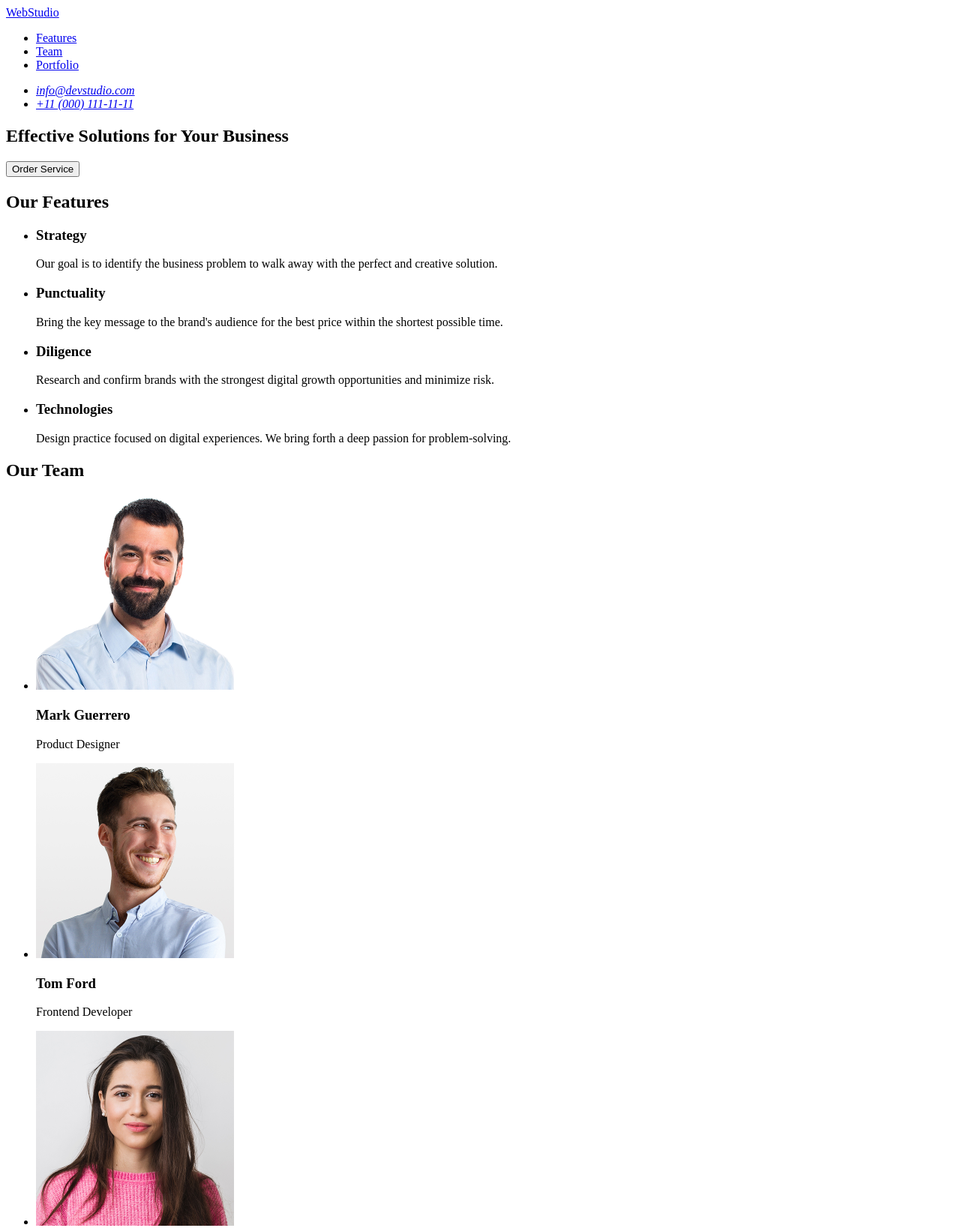
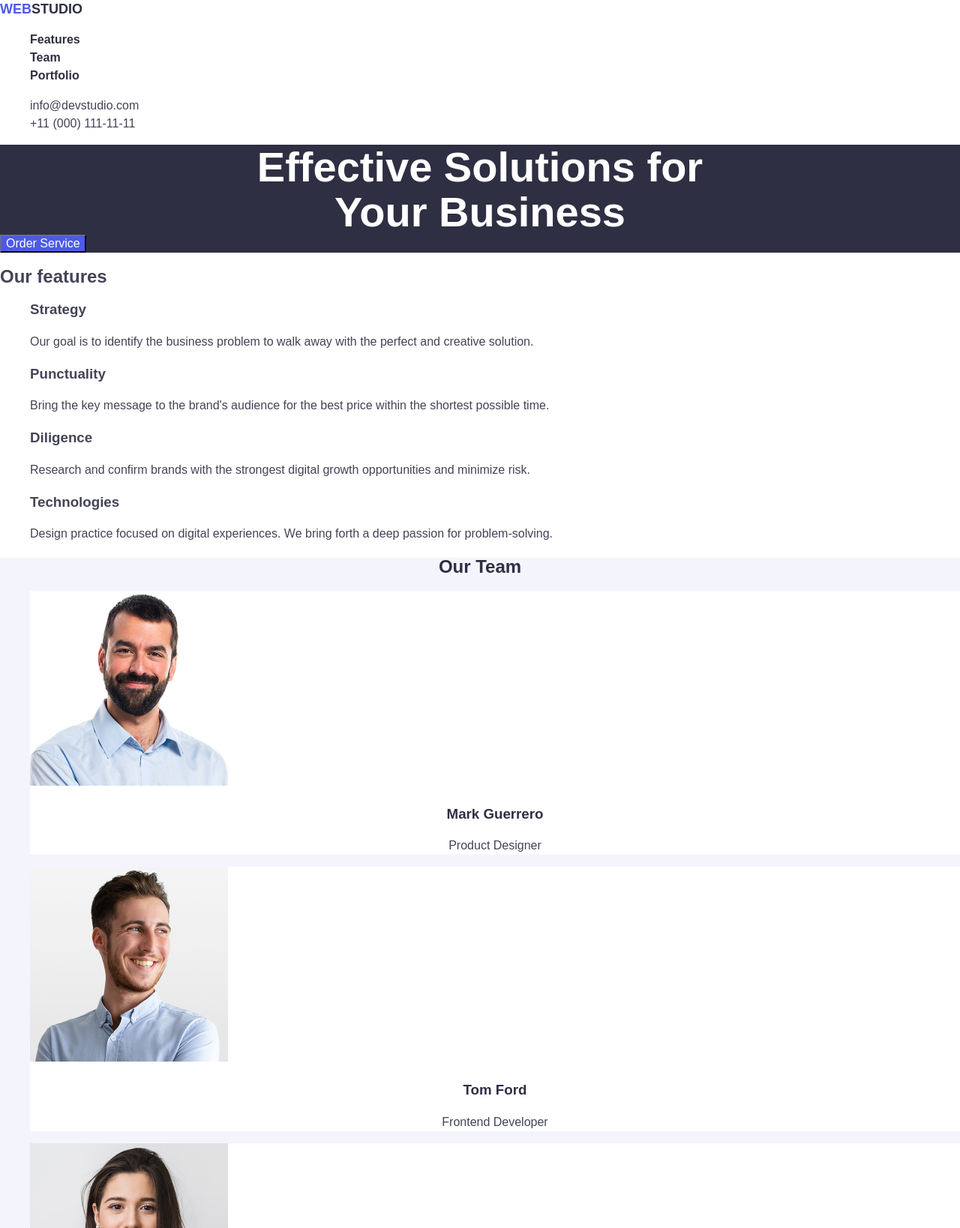
Before and after one commit to Herugriim/goit-markup-hw-02, a plain HTML site: page index.html in a window 1280 px wide. Shown: the top 1638 px of the page at 75% size. Drawn offline with nearby package versions, Linux system fonts and the light colour scheme.

Commit message:
The First try

```diff
--- a/css/common.css
+++ b/css/common.css
@@ -0,0 +1,19 @@
+body {
+    font-family: "Roboto, Raleway", sans-serif;
+    color: #434455;
+    line-height: 24px;
+    font-size: 16px;
+    font-weight: 400;
+    letter-spacing: 2%;
+}
+
+a {
+    text-decoration: none;
+    color: inherit;
+    font-style: normal;
+    letter-spacing: normal;
+}
+
+ul {
+    list-style: none;
+}
--- a/css/footer.css
+++ b/css/footer.css
@@ -0,0 +1,20 @@
+.footer {
+    color: #ffffff;
+    background-color: #2e2f42;
+}
+
+.footer .logo {
+    font-size: 18px;
+    text-transform: uppercase;
+    font-weight: bold;
+}
+
+.footer .accent {
+    color: #4D5AE5;
+}
+
+.nav .nav-link:hover,
+.nav .nav-link:focus,
+.nav .nav-link:active {
+    color: #404BBF;
+}
--- a/css/header.css
+++ b/css/header.css
@@ -0,0 +1,25 @@
+.header {
+    color: #2E2F42;
+    background-color: #ffffff;
+    font-weight: bold;
+}
+
+.header .logo {
+    font-size: 18px;
+    text-transform: uppercase;
+}
+
+.header .accent {
+    color: #4D5AE5;
+}
+
+.header .address {
+    color: #434455;
+    font-weight: 400;
+
+}
+
+.header .link:hover,
+.header .link:focus {
+    color: #404BBF;
+}
--- a/css/hero.css
+++ b/css/hero.css
@@ -0,0 +1,29 @@
+.hero {
+    font-weight: bold;
+    background-color: #2E2F42;
+    color: #ffffff
+}
+
+.hero .hero-title {
+
+    font-size: 56px;
+    background-color: #2E2F42;
+    text-align: center;
+    line-height: 60px;
+
+    width: 700px;
+    margin: auto;
+}
+
+.hero .hero-button {
+    color: #ffffff;
+    background-color: #4D5AE5;
+    border-color: #2E2F42;
+    cursor: pointer;
+    text-align: left;
+}
+
+.hero .hero-button:hover,
+.hero .hero-button:focus {
+    background-color: #404BBF;
+}
--- a/css/main.css
+++ b/css/main.css
@@ -0,0 +1,7 @@
+@import './common.css';
+@import './header.css';
+@import './hero.css';
+@import './features.css';
+@import './team.css';
+@import './portfolio.css';
+@import './footer.css';
--- a/css/portfolio.css
+++ b/css/portfolio.css
@@ -0,0 +1,3 @@
+.portfolio h2 {
+    text-align: center;
+}
--- a/css/team.css
+++ b/css/team.css
@@ -0,0 +1,21 @@
+.team {
+    background-color: #F4F4FD;
+}
+
+.team li {
+    background-color: #ffffff;
+}
+
+.team h3 {
+    text-align: center;
+    color: #2E2F42;
+}
+
+.team p {
+    text-align: center;
+}
+
+.team h2 {
+    color: #2E2F42;
+    text-align: center;
+}
--- a/index.html
+++ b/index.html
@@ -4,47 +4,56 @@
 <head>
     <meta charset="UTF-8">
     <meta name="viewport" content="width=device-width, initial-scale=1.0">
+    <link rel="preconnect" href="https://fonts.googleapis.com">
+    <link rel="preconnect" href="https://fonts.gstatic.com" crossorigin>
+    <link
+        href="https://fonts.googleapis.com/css2?family=Raleway:ital,wght@0,100..900;1,100..900&family=Roboto:ital,wght@0,100..900;1,100..900&display=swap"
+        rel="stylesheet">
+    <link rel="stylesheet" href="https://cdnjs.cloudflare.com/ajax/libs/modern-normalize/3.0.1/modern-normalize.min.css"
+        integrity="sha512-q6WgHqiHlKyOqslT/lgBgodhd03Wp4BEqKeW6nNtlOY4quzyG3VoQKFrieaCeSnuVseNKRGpGeDU3qPmabCANg=="
+        crossorigin="anonymous" referrerpolicy="no-referrer" />
+    <link rel="stylesheet" href="./css/main.css">
     <title>WebStudio</title>
 </head>
 
 <body>
 
-    <header id="header">
-        <a href="./index.html">WebStudio</a>
-        <nav>
+    <header id="header" class="header">
+        <a class="logo" href="./index.html"><span class="accent">Web</span>Studio</a>
+        <nav class="nav">
             <ul>
                 <li>
-                    <a href="#features">Features</a>
+                    <a class="nav-link" href="#features">Features</a>
                 </li>
                 <li>
-                    <a href="#team">Team
+                    <a class="nav-link" href="#team">Team
                     </a>
                 </li>
                 <li>
-                    <a href="#portfolio">Portfolio</a>
+                    <a class="nav-link" href="#portfolio">Portfolio</a>
                 </li>
             </ul>
         </nav>
-        <address>
+        <address class="address">
             <ul>
                 <li>
-                    <a href="mailto:info@devstudio.com">info@devstudio.com</a>
+                    <a class="link" href="mailto:info@devstudio.com">info@devstudio.com</a>
                 </li>
                 <li>
-                    <a href="tel:+110001111111">+11 (000) 111-11-11</a>
+                    <a class="link" href="tel:+110001111111">+11 (000) 111-11-11</a>
                 </li>
             </ul>
         </address>
     </header>
     <main>
-        <section id="hero">
-            <h1>Effective Solutions for Your Business</h1>
+        <section id="hero" class="hero">
+            <h1 class="hero-title">Effective Solutions for Your Business</h1>
 
-            <button type="button">Order Service</button>
+            <button type="button" class="hero-button">Order Service</button>
         </section>
 
         <section id="features">
-            <h2>Our Features</h2>
+            <h2>Our features</h2>
             <ul>
                 <li>
                     <h3>Strategy</h3>
@@ -75,9 +84,9 @@
                 </li>
             </ul>
         </section>
-        <section id="team">
+        <section id="team" class="team">
             <h2>Our Team</h2>
-            <ul>
+            <ul class="Our-team">
                 <li>
                     <img src="./images/team-1.jpg" alt="Mark Guerrero" width="264">
                     <h3>Mark Guerrero</h3>
@@ -100,9 +109,44 @@
                 </li>
             </ul>
         </section>
+        <section id="portfolio" class="portfolio">
+            <h2>Our Portfolio</h2>
+            <ul>
+                <li>
+                    <img src="./images/portfolio-1.jpg" alt="Banking App" width="264">
+                    <h3>Banking App</h3>
+                    <p>App</p>
+                </li>
+                <li>
+                    <img src="./images/portfolio-2.jpg" alt="Cashback App" width="264">
+                    <h3>Cashless payment</h3>
+                    <p>Marketing</p>
+                </li>
+                <li>
+                    <img src="./images/portfolio-3.jpg" alt="Finance App" width="264">
+                    <h3>Meditation App</h3>
+                    <p>App</p>
+                </li>
+                <li>
+                    <img src="./images/portfolio-4.jpg" alt="Taxi Service" width="264">
+                    <h3>Taxi Service</h3>
+                    <p>Marketing</p>
+                </li>
+                <li>
+                    <img src="./images/portfolio-5.jpg" alt="Screen Illustration" width="264">
+                    <h3>Screen Illustration</h3>
+                    <p>Design</p>
+                </li>
+                <li>
+                    <img src="./images/portfolio-6.jpg" alt="Online Courses" width="264">
+                    <h3>Online Courses</h3>
+                    <p>Marketing</p>
+                </li>
+            </ul>
+        </section>
     </main>
-    <footer id="footer">
-        <a href="./index.html">WebStudio</a>
+    <footer id="footer" class="footer">
+        <a class="logo" href="./index.html"><span class="accent">Web</span>Studio</a>
         <p>
             Increase the flow of customers and sales for your business with digital marketing & growth solutions.
         </p>
```
Also changed, not shown: images/portfolio-1.jpg, images/portfolio-2.jpg, images/portfolio-4.jpg, images/portfolio-5.jpg.
